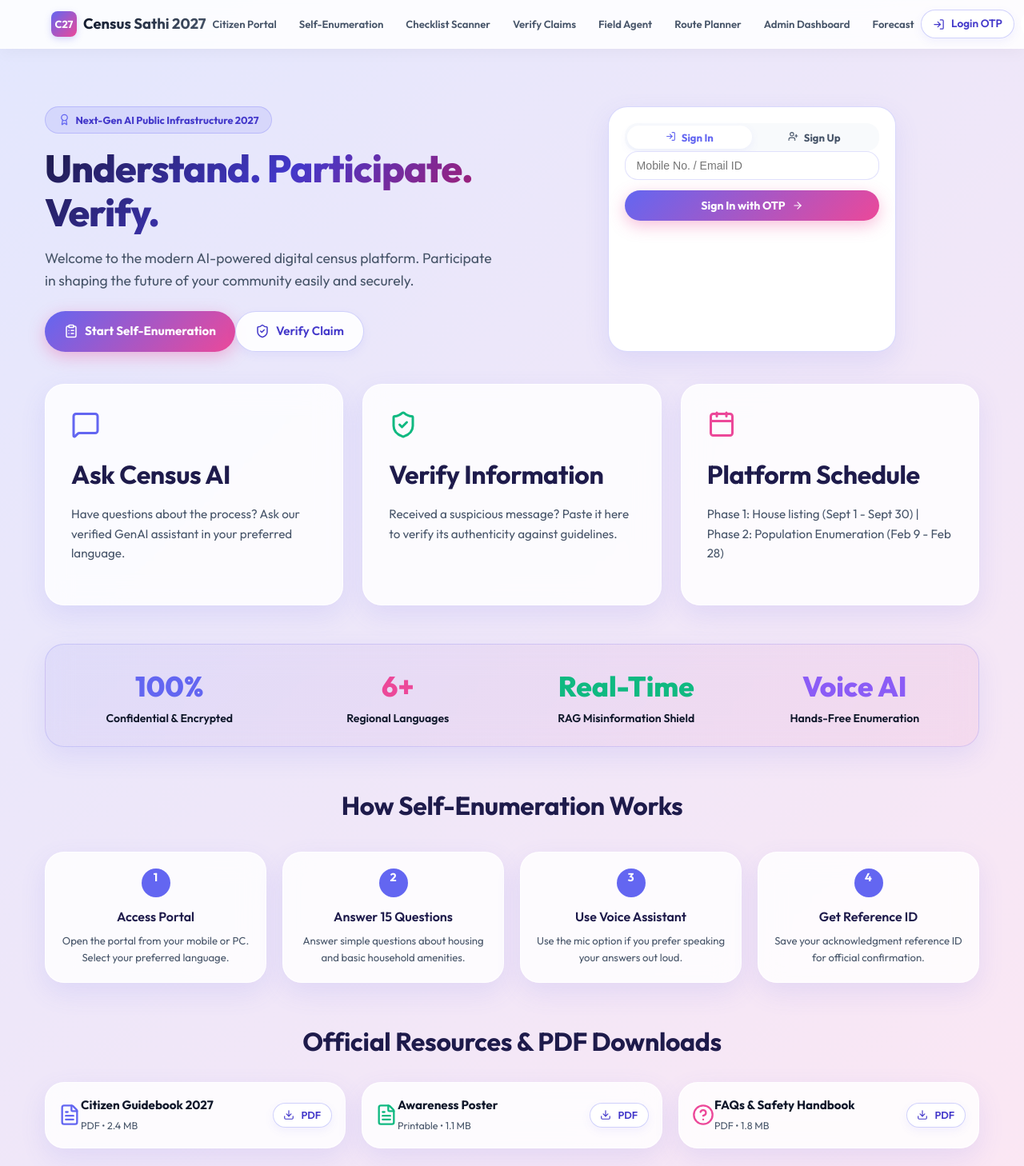
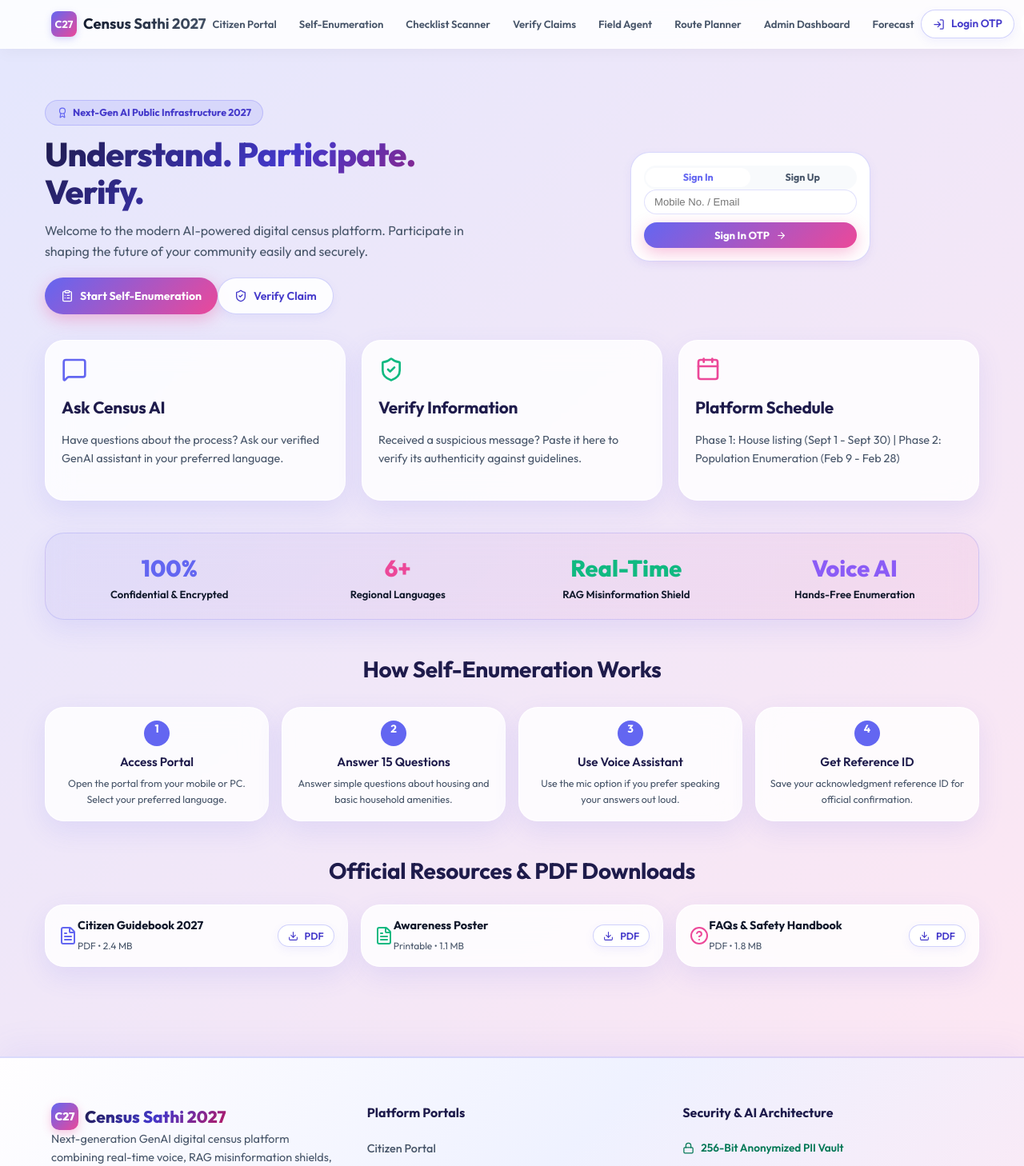
Before and after one commit to gauravv-yadav/census-sathi-2027, a React (Vite) app: page /citizen in a window 1280 px wide. Shown: the top 1458 px of the page at 80% size. Built offline with nearby package versions, Linux system fonts and the light colour scheme.

Commit message:
Make Auth box extra small and compact

```diff
--- a/src/pages/citizen/LandingPage.jsx
+++ b/src/pages/citizen/LandingPage.jsx
@@ -6,7 +6,7 @@ import Footer from '../../components/layout/Footer';
 import { t } from '../../utils/i18n';
 
 export default function LandingPage() {
-  const [authMode, setAuthMode] = useState('signin'); // 'signin' or 'signup'
+  const [authMode, setAuthMode] = useState('signin');
   const [identifier, setIdentifier] = useState('');
   const [fullName, setFullName] = useState('');
   const [step, setStep] = useState(1);
@@ -25,8 +25,8 @@ export default function LandingPage() {
     setIsVerifying(true);
     setTimeout(() => {
       setIsVerifying(false);
-      alert(authMode === 'signin' ? "Successfully Signed In!" : "Account Created & Signed In!");
-    }, 800);
+      alert(authMode === 'signin' ? "Signed In!" : "Signed Up!");
+    }, 600);
   };
 
   const handleDownload = (fileName) => {
@@ -39,70 +39,67 @@ export default function LandingPage() {
 
       <main className="page-content container">
 
-        {/* Compact Hero Section + Sign In / Sign Up Form */}
-        <section style={{ padding: '1.5rem 0 2.5rem', display: 'grid', gridTemplateColumns: 'repeat(auto-fit, minmax(300px, 1fr))', gap: '2rem', items: 'center' }}>
+        {/* Compact Hero Section + Small Auth Box */}
+        <section style={{ padding: '1rem 0 2rem', display: 'grid', gridTemplateColumns: 'repeat(auto-fit, minmax(280px, 1fr))', gap: '1.5rem', alignItems: 'center' }}>
 
           <div>
             <div style={{
               display: 'inline-flex', alignItems: 'center', gap: '0.4rem',
               backgroundColor: 'rgba(99, 102, 241, 0.12)', color: 'var(--primary-dark)',
-              padding: '0.35rem 1rem', borderRadius: 'var(--radius-full)',
-              fontWeight: '700', fontSize: '0.8rem', marginBottom: '1rem',
+              padding: '0.3rem 0.85rem', borderRadius: 'var(--radius-full)',
+              fontWeight: '700', fontSize: '0.78rem', marginBottom: '0.75rem',
               border: '1px solid rgba(99, 102, 241, 0.25)'
             }}>
-              <Award size={15} color="var(--primary-color)" /> Next-Gen AI Public Infrastructure 2027
+              <Award size={14} color="var(--primary-color)" /> Next-Gen AI Public Infrastructure 2027
             </div>
 
-            <h1 style={{ fontSize: '3rem', marginBottom: '1rem', lineHeight: '1.15' }}>{t('heroTitle')}</h1>
-            <p style={{ fontSize: '1.1rem', margin: '0 0 1.5rem 0', color: 'var(--text-muted)' }}>
+            <h1 style={{ fontSize: '2.6rem', marginBottom: '0.75rem', lineHeight: '1.15' }}>{t('heroTitle')}</h1>
+            <p style={{ fontSize: '1rem', margin: '0 0 1.25rem 0', color: 'var(--text-muted)' }}>
               {t('heroSubtitle')}
             </p>
 
-            <div className="flex gap-3 flex-wrap">
-              <Link to="/citizen/enumerate" className="btn-primary" style={{ fontSize: '0.95rem', padding: '0.75rem 1.5rem' }}>
-                <ClipboardList size={18} /> {t('btnStart')}
+            <div className="flex gap-2.5 flex-wrap">
+              <Link to="/citizen/enumerate" className="btn-primary" style={{ fontSize: '0.88rem', padding: '0.65rem 1.25rem' }}>
+                <ClipboardList size={16} /> {t('btnStart')}
               </Link>
-              <Link to="/citizen/verify" className="btn-secondary" style={{ fontSize: '0.95rem', padding: '0.75rem 1.5rem' }}>
-                <ShieldCheck size={18} /> Verify Claim
+              <Link to="/citizen/verify" className="btn-secondary" style={{ fontSize: '0.88rem', padding: '0.65rem 1.25rem' }}>
+                <ShieldCheck size={16} /> Verify Claim
               </Link>
             </div>
           </div>
 
-          {/* Sign In / Sign Up Card */}
-          <div className="card" style={{ backgroundColor: 'white', padding: '1.25rem', maxWidth: '360px', margin: '0 auto', width: '100%', border: '1.5px solid rgba(99, 102, 241, 0.25)', boxShadow: 'var(--shadow-md)' }}>
+          {/* Extra Small Compact Auth Card */}
+          <div className="card" style={{ backgroundColor: 'white', padding: '1rem', maxWidth: '300px', margin: '0 auto', width: '100%', border: '1.5px solid rgba(99, 102, 241, 0.25)', boxShadow: 'var(--shadow-sm)' }}>
 
-            {/* Sign In / Sign Up Tabs */}
-            <div className="flex gap-1 mb-3" style={{ backgroundColor: 'var(--bg-main)', padding: '0.2rem', borderRadius: 'var(--radius-md)' }}>
+            <div className="flex gap-1 mb-2.5" style={{ backgroundColor: 'var(--bg-main)', padding: '0.15rem', borderRadius: 'var(--radius-md)' }}>
               <button
                 type="button"
                 onClick={() => { setAuthMode('signin'); setStep(1); }}
                 style={{
-                  flex: 1, padding: '0.4rem', borderRadius: 'var(--radius-md)', fontSize: '0.82rem', fontWeight: '700',
+                  flex: 1, padding: '0.3rem', borderRadius: 'var(--radius-md)', fontSize: '0.78rem', fontWeight: '700',
                   backgroundColor: authMode === 'signin' ? 'white' : 'transparent',
-                  color: authMode === 'signin' ? 'var(--primary-color)' : 'var(--text-muted)',
-                  boxShadow: authMode === 'signin' ? 'var(--shadow-sm)' : 'none'
+                  color: authMode === 'signin' ? 'var(--primary-color)' : 'var(--text-muted)'
                 }}
               >
-                <LogIn size={13} style={{ display: 'inline', marginRight: '4px' }} /> Sign In
+                Sign In
               </button>
               <button
                 type="button"
                 onClick={() => { setAuthMode('signup'); setStep(1); }}
                 style={{
-                  flex: 1, padding: '0.4rem', borderRadius: 'var(--radius-md)', fontSize: '0.82rem', fontWeight: '700',
+                  flex: 1, padding: '0.3rem', borderRadius: 'var(--radius-md)', fontSize: '0.78rem', fontWeight: '700',
                   backgroundColor: authMode === 'signup' ? 'white' : 'transparent',
-                  color: authMode === 'signup' ? 'var(--primary-color)' : 'var(--text-muted)',
-                  boxShadow: authMode === 'signup' ? 'var(--shadow-sm)' : 'none'
+                  color: authMode === 'signup' ? 'var(--primary-color)' : 'var(--text-muted)'
                 }}
               >
-                <UserPlus size={13} style={{ display: 'inline', marginRight: '4px' }} /> Sign Up
+                Sign Up
               </button>
             </div>
 
             {step === 1 ? (
               <form onSubmit={handleSendOtp}>
                 {authMode === 'signup' && (
-                  <div style={{ marginBottom: '0.65rem' }}>
+                  <div style={{ marginBottom: '0.5rem' }}>
                     <input
                       type="text"
                       className="input-field"
@@ -110,41 +107,41 @@ export default function LandingPage() {
                       value={fullName}
                       onChange={(e) => setFullName(e.target.value)}
                       required
-                      style={{ padding: '0.55rem 0.85rem', fontSize: '0.88rem' }}
+                      style={{ padding: '0.45rem 0.75rem', fontSize: '0.82rem' }}
                     />
                   </div>
                 )}
 
-                <div style={{ marginBottom: '0.85rem' }}>
+                <div style={{ marginBottom: '0.65rem' }}>
                   <input
                     type="text"
                     className="input-field"
-                    placeholder="Mobile No. / Email ID"
+                    placeholder="Mobile No. / Email"
                     value={identifier}
                     onChange={(e) => setIdentifier(e.target.value)}
                     required
-                    style={{ padding: '0.55rem 0.85rem', fontSize: '0.88rem' }}
+                    style={{ padding: '0.45rem 0.75rem', fontSize: '0.82rem' }}
                   />
                 </div>
 
-                <button type="submit" className="btn-primary" style={{ width: '100%', padding: '0.6rem', fontSize: '0.88rem' }}>
-                  {authMode === 'signin' ? 'Sign In with OTP' : 'Sign Up & Get OTP'} <ArrowRight size={14} />
+                <button type="submit" className="btn-primary" style={{ width: '100%', padding: '0.5rem', fontSize: '0.82rem' }}>
+                  {authMode === 'signin' ? 'Sign In OTP' : 'Sign Up OTP'} <ArrowRight size={13} />
                 </button>
               </form>
             ) : (
               <form onSubmit={handleVerifyOtp}>
-                <div style={{ marginBottom: '0.85rem', textAlign: 'center' }}>
-                  <span style={{ fontSize: '0.75rem', color: 'var(--text-muted)' }}>
+                <div style={{ marginBottom: '0.65rem', textAlign: 'center' }}>
+                  <span style={{ fontSize: '0.72rem', color: 'var(--text-muted)' }}>
                     OTP sent to <strong>{identifier}</strong>
                   </span>
-                  <div className="flex justify-center gap-1.5 mt-2">
+                  <div className="flex justify-center gap-1.5 mt-1.5">
                     {[0, 1, 2, 3].map((idx) => (
                       <input
                         key={idx}
                         type="text"
                         maxLength="1"
                         className="input-field"
-                        style={{ width: '36px', height: '40px', textAlign: 'center', fontSize: '1rem', fontWeight: '700', padding: 0 }}
+                        style={{ width: '32px', height: '36px', textAlign: 'center', fontSize: '0.9rem', fontWeight: '700', padding: 0 }}
                         value={otp[idx]}
                         onChange={(e) => {
                           const newOtp = [...otp];
@@ -157,8 +154,8 @@ export default function LandingPage() {
                   </div>
                 </div>
 
-                <button type="submit" className="btn-primary" style={{ width: '100%', padding: '0.6rem', fontSize: '0.88rem' }} disabled={isVerifying}>
-                  {isVerifying ? 'Verifying...' : authMode === 'signin' ? 'Verify & Sign In' : 'Verify & Complete Sign Up'}
+                <button type="submit" className="btn-primary" style={{ width: '100%', padding: '0.5rem', fontSize: '0.82rem' }} disabled={isVerifying}>
+                  {isVerifying ? 'Verifying...' : 'Verify OTP'}
                 </button>
               </form>
             )}
@@ -171,65 +168,65 @@ export default function LandingPage() {
         <section style={{
           display: 'grid',
           gridTemplateColumns: 'repeat(auto-fit, minmax(280px, 1fr))',
-          gap: '1.5rem'
+          gap: '1.25rem'
         }}>
-          <Link to="/citizen/ask" className="card" style={{ display: 'block', textDecoration: 'none', color: 'inherit' }}>
-            <div style={{ color: 'var(--primary-color)', marginBottom: '0.75rem' }}>
-              <MessageSquare size={36} />
+          <Link to="/citizen/ask" className="card" style={{ display: 'block', textDecoration: 'none', color: 'inherit', padding: '1.25rem' }}>
+            <div style={{ color: 'var(--primary-color)', marginBottom: '0.5rem' }}>
+              <MessageSquare size={32} />
             </div>
-            <h2>{t('cardAskTitle')}</h2>
-            <p style={{ fontSize: '0.95rem' }}>{t('cardAskDesc')}</p>
+            <h2 style={{ fontSize: '1.3rem' }}>{t('cardAskTitle')}</h2>
+            <p style={{ fontSize: '0.9rem' }}>{t('cardAskDesc')}</p>
           </Link>
 
-          <Link to="/citizen/verify" className="card" style={{ display: 'block', textDecoration: 'none', color: 'inherit' }}>
-            <div style={{ color: 'var(--accent-color)', marginBottom: '0.75rem' }}>
-              <ShieldCheck size={36} />
+          <Link to="/citizen/verify" className="card" style={{ display: 'block', textDecoration: 'none', color: 'inherit', padding: '1.25rem' }}>
+            <div style={{ color: 'var(--accent-color)', marginBottom: '0.5rem' }}>
+              <ShieldCheck size={32} />
             </div>
-            <h2>{t('cardVerifyTitle')}</h2>
-            <p style={{ fontSize: '0.95rem' }}>{t('cardVerifyDesc')}</p>
+            <h2 style={{ fontSize: '1.3rem' }}>{t('cardVerifyTitle')}</h2>
+            <p style={{ fontSize: '0.9rem' }}>{t('cardVerifyDesc')}</p>
           </Link>
 
-          <div className="card">
-            <div style={{ color: 'var(--secondary-color)', marginBottom: '0.75rem' }}>
-              <Calendar size={36} />
+          <div className="card" style={{ padding: '1.25rem' }}>
+            <div style={{ color: 'var(--secondary-color)', marginBottom: '0.5rem' }}>
+              <Calendar size={32} />
             </div>
-            <h2>{t('cardScheduleTitle')}</h2>
-            <p style={{ fontSize: '0.95rem' }}>{t('cardScheduleDesc')}</p>
+            <h2 style={{ fontSize: '1.3rem' }}>{t('cardScheduleTitle')}</h2>
+            <p style={{ fontSize: '0.9rem' }}>{t('cardScheduleDesc')}</p>
           </div>
         </section>
 
         {/* Impact Highlights Bar */}
-        <section style={{ marginTop: '3rem' }}>
+        <section style={{ marginTop: '2.5rem' }}>
           <div className="card" style={{
             background: 'linear-gradient(135deg, rgba(99, 102, 241, 0.08) 0%, rgba(236, 72, 153, 0.08) 100%)',
             border: '1.5px solid rgba(99, 102, 241, 0.2)',
-            padding: '1.5rem'
+            padding: '1.25rem'
           }}>
-            <div style={{ display: 'grid', gridTemplateColumns: 'repeat(auto-fit, minmax(180px, 1fr))', gap: '1.5rem', textAlign: 'center' }}>
+            <div style={{ display: 'grid', gridTemplateColumns: 'repeat(auto-fit, minmax(160px, 1fr))', gap: '1rem', textAlign: 'center' }}>
               <div>
-                <div style={{ fontSize: '2.2rem', fontWeight: '800', color: 'var(--primary-color)' }}>100%</div>
-                <div style={{ fontWeight: '600', fontSize: '0.88rem' }}>Confidential & Encrypted</div>
+                <div style={{ fontSize: '1.8rem', fontWeight: '800', color: 'var(--primary-color)' }}>100%</div>
+                <div style={{ fontWeight: '600', fontSize: '0.82rem' }}>Confidential & Encrypted</div>
               </div>
               <div>
-                <div style={{ fontSize: '2.2rem', fontWeight: '800', color: 'var(--secondary-color)' }}>6+</div>
-                <div style={{ fontWeight: '600', fontSize: '0.88rem' }}>Regional Languages</div>
+                <div style={{ fontSize: '1.8rem', fontWeight: '800', color: 'var(--secondary-color)' }}>6+</div>
+                <div style={{ fontWeight: '600', fontSize: '0.82rem' }}>Regional Languages</div>
               </div>
               <div>
-                <div style={{ fontSize: '2.2rem', fontWeight: '800', color: 'var(--accent-color)' }}>Real-Time</div>
-                <div style={{ fontWeight: '600', fontSize: '0.88rem' }}>RAG Misinformation Shield</div>
+                <div style={{ fontSize: '1.8rem', fontWeight: '800', color: 'var(--accent-color)' }}>Real-Time</div>
+                <div style={{ fontWeight: '600', fontSize: '0.82rem' }}>RAG Misinformation Shield</div>
               </div>
               <div>
-                <div style={{ fontSize: '2.2rem', fontWeight: '800', color: '#8b5cf6' }}>Voice AI</div>
-                <div style={{ fontWeight: '600', fontSize: '0.88rem' }}>Hands-Free Enumeration</div>
+                <div style={{ fontSize: '1.8rem', fontWeight: '800', color: '#8b5cf6' }}>Voice AI</div>
+                <div style={{ fontWeight: '600', fontSize: '0.82rem' }}>Hands-Free Enumeration</div>
               </div>
             </div>
           </div>
         </section>
 
         {/* How It Works Section */}
-        <section style={{ marginTop: '3rem' }}>
-          <h2 style={{ textAlign: 'center', marginBottom: '2rem' }}>How Self-Enumeration Works</h2>
-          <div style={{ display: 'grid', gridTemplateColumns: 'repeat(auto-fit, minmax(200px, 1fr))', gap: '1.25rem' }}>
+        <section style={{ marginTop: '2.5rem' }}>
+          <h2 style={{ textAlign: 'center', marginBottom: '1.5rem', fontSize: '1.75rem' }}>How Self-Enumeration Works</h2>
+          <div style={{ display: 'grid', gridTemplateColumns: 'repeat(auto-fit, minmax(180px, 1fr))', gap: '1rem' }}>
             <StepCard step="1" title="Access Portal" desc="Open the portal from your mobile or PC. Select your preferred language." />
             <StepCard step="2" title="Answer 15 Questions" desc="Answer simple questions about housing and basic household amenities." />
             <StepCard step="3" title="Use Voice Assistant" desc="Use the mic option if you prefer speaking your answers out loud." />
@@ -238,46 +235,46 @@ export default function LandingPage() {
         </section>
 
         {/* Downloadable Resources & Posters (PDF) */}
-        <section style={{ marginTop: '3rem' }}>
-          <h2 style={{ textAlign: 'center', marginBottom: '1.5rem' }}>Official Resources & PDF Downloads</h2>
-          <div style={{ display: 'grid', gridTemplateColumns: 'repeat(auto-fit, minmax(280px, 1fr))', gap: '1.25rem' }}>
+        <section style={{ marginTop: '2.5rem' }}>
+          <h2 style={{ textAlign: 'center', marginBottom: '1.25rem', fontSize: '1.75rem' }}>Official Resources & PDF Downloads</h2>
+          <div style={{ display: 'grid', gridTemplateColumns: 'repeat(auto-fit, minmax(260px, 1fr))', gap: '1rem' }}>
 
-            <div className="card flex items-center justify-between" style={{ padding: '1rem' }}>
-              <div className="flex items-center gap-3">
-                <FileText size={28} color="var(--primary-color)" />
+            <div className="card flex items-center justify-between" style={{ padding: '0.85rem 1rem' }}>
+              <div className="flex items-center gap-2.5">
+                <FileText size={24} color="var(--primary-color)" />
                 <div>
-                  <h4 style={{ margin: 0, fontSize: '0.95rem' }}>Citizen Guidebook 2027</h4>
-                  <span style={{ fontSize: '0.78rem', color: 'var(--text-muted)' }}>PDF • 2.4 MB</span>
+                  <h4 style={{ margin: 0, fontSize: '0.9rem' }}>Citizen Guidebook 2027</h4>
+                  <span style={{ fontSize: '0.75rem', color: 'var(--text-muted)' }}>PDF • 2.4 MB</span>
                 </div>
               </div>
-              <button onClick={() => handleDownload("Citizen_Guidebook_2027.pdf")} className="btn-secondary" style={{ padding: '0.4rem 0.8rem', fontSize: '0.8rem' }}>
-                <Download size={14} /> PDF
+              <button onClick={() => handleDownload("Citizen_Guidebook_2027.pdf")} className="btn-secondary" style={{ padding: '0.35rem 0.75rem', fontSize: '0.78rem' }}>
+                <Download size={13} /> PDF
               </button>
             </div>
 
-            <div className="card flex items-center justify-between" style={{ padding: '1rem' }}>
-              <div className="flex items-center gap-3">
-                <FileText size={28} color="var(--accent-color)" />
+            <div className="card flex items-center justify-between" style={{ padding: '0.85rem 1rem' }}>
+              <div className="flex items-center gap-2.5">
+                <FileText size={24} color="var(--accent-color)" />
                 <div>
-                  <h4 style={{ margin: 0, fontSize: '0.95rem' }}>Awareness Poster</h4>
-                  <span style={{ fontSize: '0.78rem', color: 'var(--text-muted)' }}>Printable • 1.1 MB</span>
+                  <h4 style={{ margin: 0, fontSize: '0.9rem' }}>Awareness Poster</h4>
+                  <span style={{ fontSize: '0.75rem', color: 'var(--text-muted)' }}>Printable • 1.1 MB</span>
                 </div>
               </div>
-              <button onClick={() => handleDownload("Awareness_Poster.pdf")} className="btn-secondary" style={{ padding: '0.4rem 0.8rem', fontSize: '0.8rem' }}>
-                <Download size={14} /> PDF
+              <button onClick={() => handleDownload("Awareness_Poster.pdf")} className="btn-secondary" style={{ padding: '0.35rem 0.75rem', fontSize: '0.78rem' }}>
+                <Download size={13} /> PDF
               </button>
             </div>
 
-            <div className="card flex items-center justify-between" style={{ padding: '1rem' }}>
-              <div className="flex items-center gap-3">
-                <HelpCircle size={28} color="var(--secondary-color)" />
+            <div className="card flex items-center justify-between" style={{ padding: '0.85rem 1rem' }}>
+              <div className="flex items-center gap-2.5">
+                <HelpCircle size={24} color="var(--secondary-color)" />
                 <div>
-                  <h4 style={{ margin: 0, fontSize: '0.95rem' }}>FAQs & Safety Handbook</h4>
-                  <span style={{ fontSize: '0.78rem', color: 'var(--text-muted)' }}>PDF • 1.8 MB</span>
+                  <h4 style={{ margin: 0, fontSize: '0.9rem' }}>FAQs & Safety Handbook</h4>
+                  <span style={{ fontSize: '0.75rem', color: 'var(--text-muted)' }}>PDF • 1.8 MB</span>
                 </div>
               </div>
-              <button onClick={() => handleDownload("Safety_Handbook.pdf")} className="btn-secondary" style={{ padding: '0.4rem 0.8rem', fontSize: '0.8rem' }}>
-                <Download size={14} /> PDF
+              <button onClick={() => handleDownload("Safety_Handbook.pdf")} className="btn-secondary" style={{ padding: '0.35rem 0.75rem', fontSize: '0.78rem' }}>
+                <Download size={13} /> PDF
               </button>
             </div>
 
@@ -292,16 +289,16 @@ export default function LandingPage() {
 
 function StepCard({ step, title, desc }) {
   return (
-    <div className="card text-center" style={{ padding: '1.25rem' }}>
+    <div className="card text-center" style={{ padding: '1rem' }}>
       <div style={{
-        width: '36px', height: '36px', borderRadius: '50%', backgroundColor: 'var(--primary-color)',
+        width: '32px', height: '32px', borderRadius: '50%', backgroundColor: 'var(--primary-color)',
         color: 'white', fontWeight: '700', display: 'flex', items: 'center', justifyContent: 'center',
-        margin: '0 auto 0.75rem', fontSize: '0.9rem'
+        margin: '0 auto 0.5rem', fontSize: '0.85rem'
       }}>
         {step}
       </div>
-      <h3 style={{ fontSize: '1rem', marginBottom: '0.4rem' }}>{title}</h3>
-      <p style={{ fontSize: '0.82rem', margin: 0, color: 'var(--text-muted)' }}>{desc}</p>
+      <h3 style={{ fontSize: '0.95rem', marginBottom: '0.3rem' }}>{title}</h3>
+      <p style={{ fontSize: '0.78rem', margin: 0, color: 'var(--text-muted)' }}>{desc}</p>
     </div>
   );
 }
```
